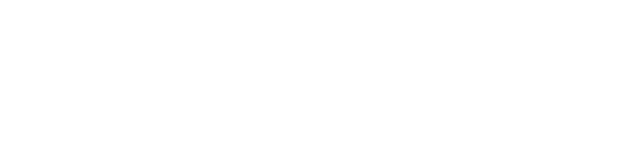
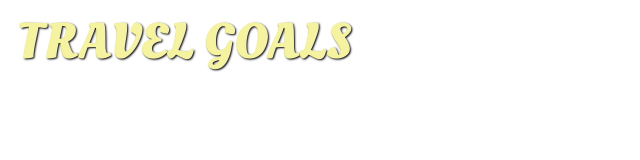
Before and after one commit to dpillai/100days-webdev, a plain HTML site: page travel-age/index.html in a window 1280 px wide. Shown: the whole page, without its empty margins (0-640 px from the left). Drawn offline with Linux system fonts and the light colour scheme.

Commit message:
new project

```diff
--- a/travel-age/index.html
+++ b/travel-age/index.html
@@ -13,6 +13,7 @@
   </head>
   <body>
     <header>
+      <div id="page-logo"><a href="/index.html">Travel Goals</a></div>
       <nav></nav>
     </header>
     <main>
--- a/travel-age/styles/main.css
+++ b/travel-age/styles/main.css
@@ -0,0 +1,12 @@
+body {
+  font-family: "Quicksand", sans-serif;
+}
+#page-logo a {
+  padding: 10px;
+  font-family: "Oleo Script", sans-serif;
+  color: rgb(245, 243, 160);
+  font-size: 50px;
+  text-decoration: none;
+  text-transform: uppercase;
+  text-shadow: 1px 1px 2px rgb(0, 0, 0);
+}
```
